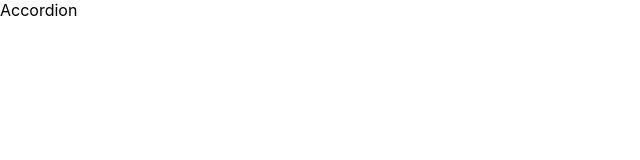
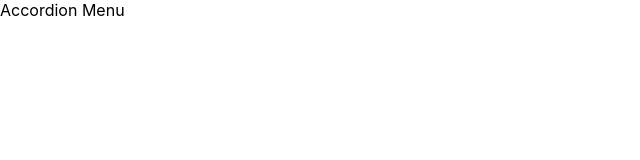
Before and after one commit to KasebrotII/accordion-react-practice, a React (Create React App) app in the folder accordion/: page / in a window 1280 px wide. Shown: the top 160 px of the page, without its empty margins (0-640 px from the left). Built offline with nearby package versions, Linux system fonts and the light colour scheme.

Commit message:
Updated the message to the user.

```diff
--- a/accordion/src/components/index.jsx
+++ b/accordion/src/components/index.jsx
@@ -2,7 +2,7 @@
 
 export default function Accordion(){
 
-    return <div>
-        Accordion
-    </div>
+    return  <div>
+                Accordion Menu
+            </div>
 }
```
